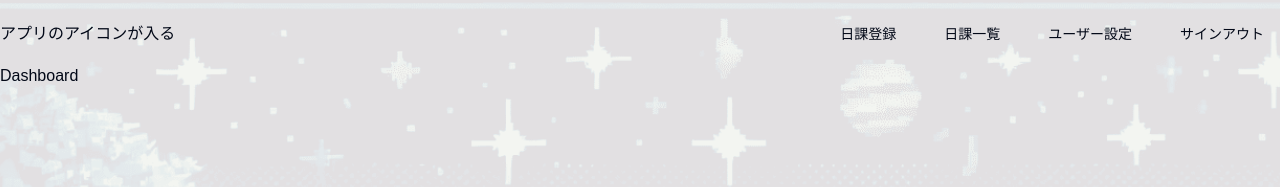
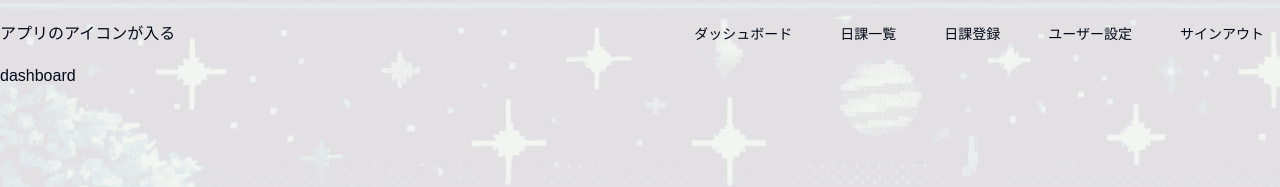
Before and after one commit to masuim/nicca-saurus-2, a Next.js app: page /main in a window 1280 px wide. Shown: the top 187 px of the page. Built offline with nearby package versions, Linux system fonts and the light colour scheme; a web font is replaced by a local one.

Commit message:
fix: Headerからの操作

```diff
--- a/src/app/layout.tsx
+++ b/src/app/layout.tsx
@@ -15,8 +15,8 @@ const geistMono = localFont({
 });
 
 export const metadata: Metadata = {
-  title: "Create Next App",
-  description: "Generated by create next app",
+  title: "Nicca Saurus",
+  description: "Nicca Saurus",
 };
 
 export default function RootLayout({
--- a/src/components/layout/Header.tsx
+++ b/src/components/layout/Header.tsx
@@ -8,15 +8,16 @@ export const Header = ({ setCurrentView }: HeaderProps) => {
 return (
 <header className="absolute top-0 left-0 right-0 z-10">
     <nav className="container mx-auto flex justify-between items-center py-4">
+        <div className="flex space-x-4">アプリのアイコンが入る</div>
         <div className="flex space-x-4">
-            アプリのアイコンが入る
-        </div>
-        <div className="flex space-x-4">
-            <Button variant="ghost" onClick={()=> alert('日課登録 Clicked!!')}>
-                日課登録
+            <Button variant="ghost" onClick={()=> setCurrentView('dashboard')}>
+                ダッシュボード
             </Button>
             <Button variant="ghost" onClick={()=> setCurrentView('niccaList')}>
                 日課一覧
+            </Button>
+            <Button variant="ghost" onClick={()=> alert('日課登録 Clicked!!')}>
+                日課登録
             </Button>
             <Button variant="ghost" onClick={()=> alert('ユーザー設定 Clicked!!')}>
                 ユーザー設定
--- a/src/components/main/Dashboard.tsx
+++ b/src/components/main/Dashboard.tsx
@@ -1,3 +1,7 @@
-export const Dashboard = () => {
-  return <div>Dashboard</div>;
+type Props = {
+  currentView: 'dashboard';
+}
+
+export const Dashboard = ({ currentView }: Props) => {
+  return <div>{currentView}</div>;
 };
--- a/src/components/main/MainContent.tsx
+++ b/src/components/main/MainContent.tsx
@@ -12,7 +12,7 @@ export const MainContent = () => {
     <div className="min-h-screen flex flex-col">
       <Header setCurrentView={setCurrentView} />
       <main className="flex-grow pt-16">
-        {currentView === 'dashboard' ? <Dashboard /> : <UserNiccaList />}
+        {currentView === 'dashboard' ? <Dashboard currentView={currentView}/> : <UserNiccaList currentView={currentView}/>}
       </main>
     </div>
   );
--- a/src/components/main/UserNiccaList.tsx
+++ b/src/components/main/UserNiccaList.tsx
@@ -1,3 +1,7 @@
-export const UserNiccaList = () => {
-  return <div>UserNiccaList</div>;
+type Props = {
+  currentView: 'niccaList';
+}
+
+export const UserNiccaList = ({ currentView }: Props) => {
+  return <div>{currentView}</div>;
 };
```
